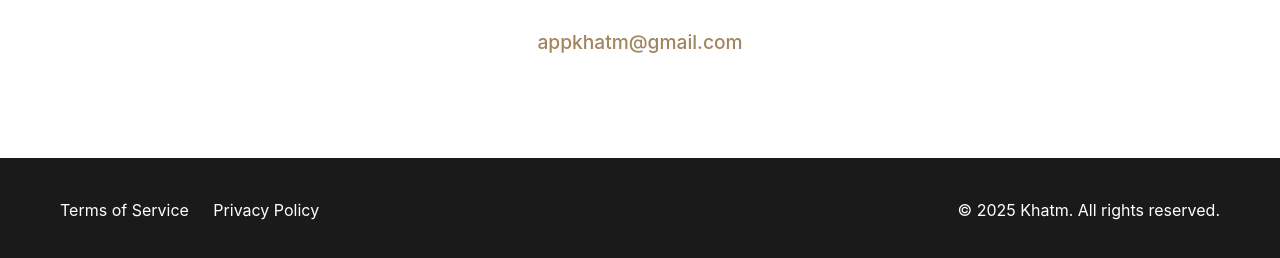
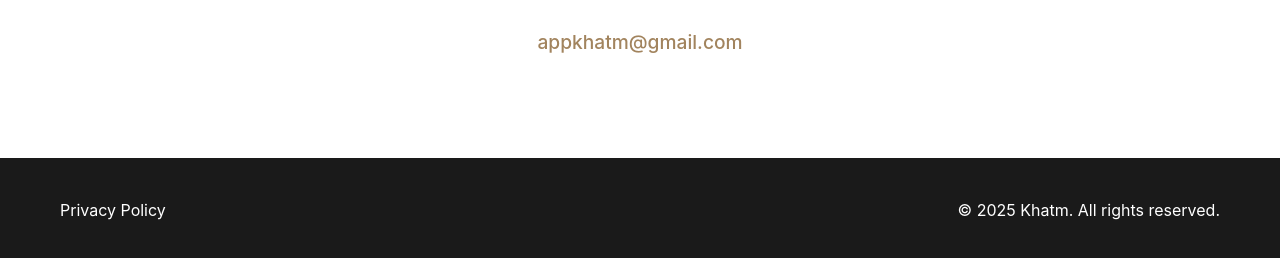
Before and after one commit to zmkhtr/zmkhtr.github.io, a plain HTML site: page index.html in a window 1280 px wide. Shown: the part 3432-3690 px from the top of the page. Drawn offline with Linux system fonts and the light colour scheme.

Commit message:
Update index.html

```diff
--- a/index.html
+++ b/index.html
@@ -128,7 +128,7 @@
         <div class="container">
             <div class="footer-content">
                 <div class="footer-links">
-                    <a href="#">Terms of Service</a>
+                    <!-- <a href="#">Terms of Service</a> -->
                     <a href="/privacy-policy.html">Privacy Policy</a>
                 </div>
                 <p class="copyright">&copy; <span id="current-year"></span> Khatm. All rights reserved.</p>
```
